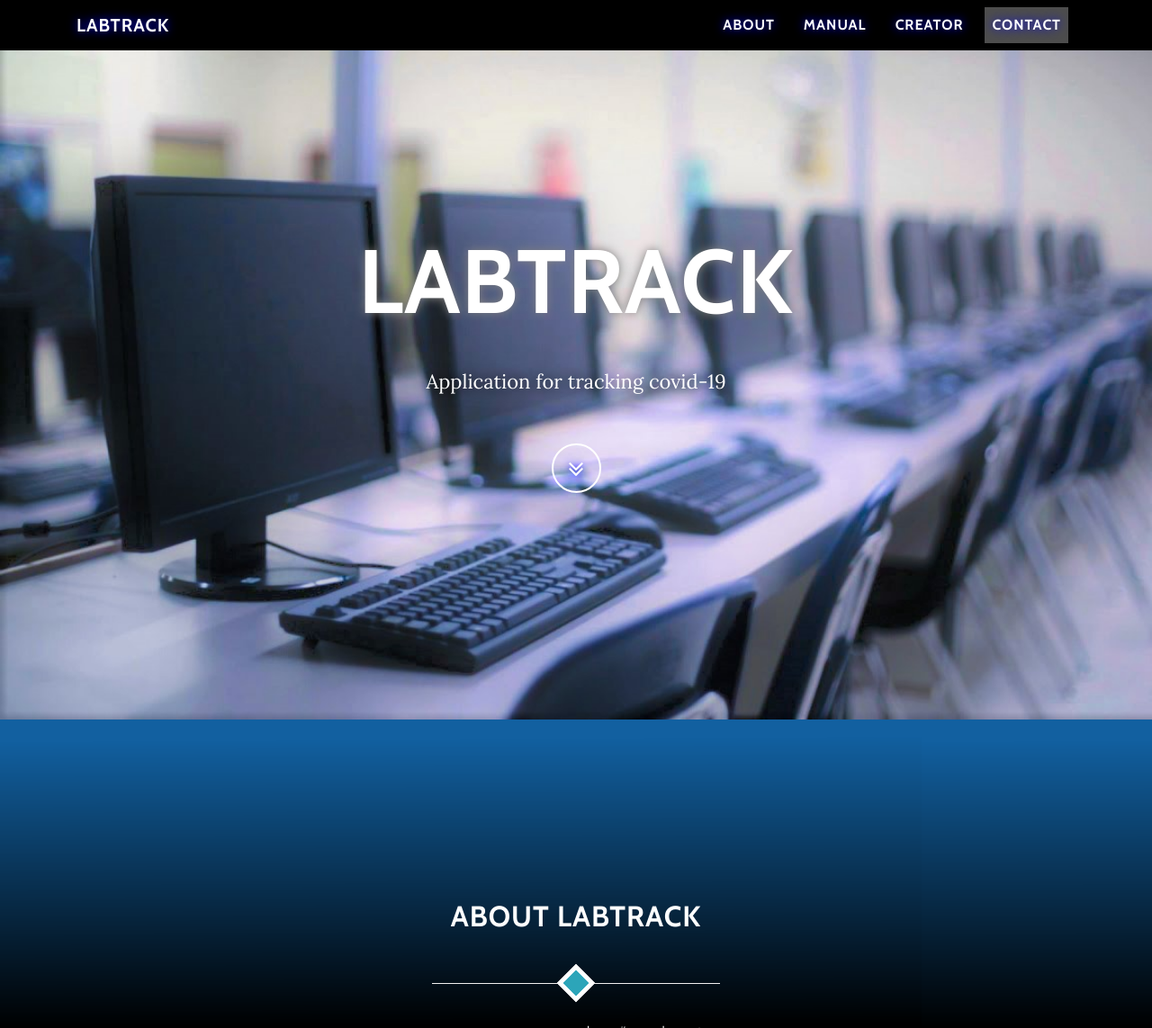
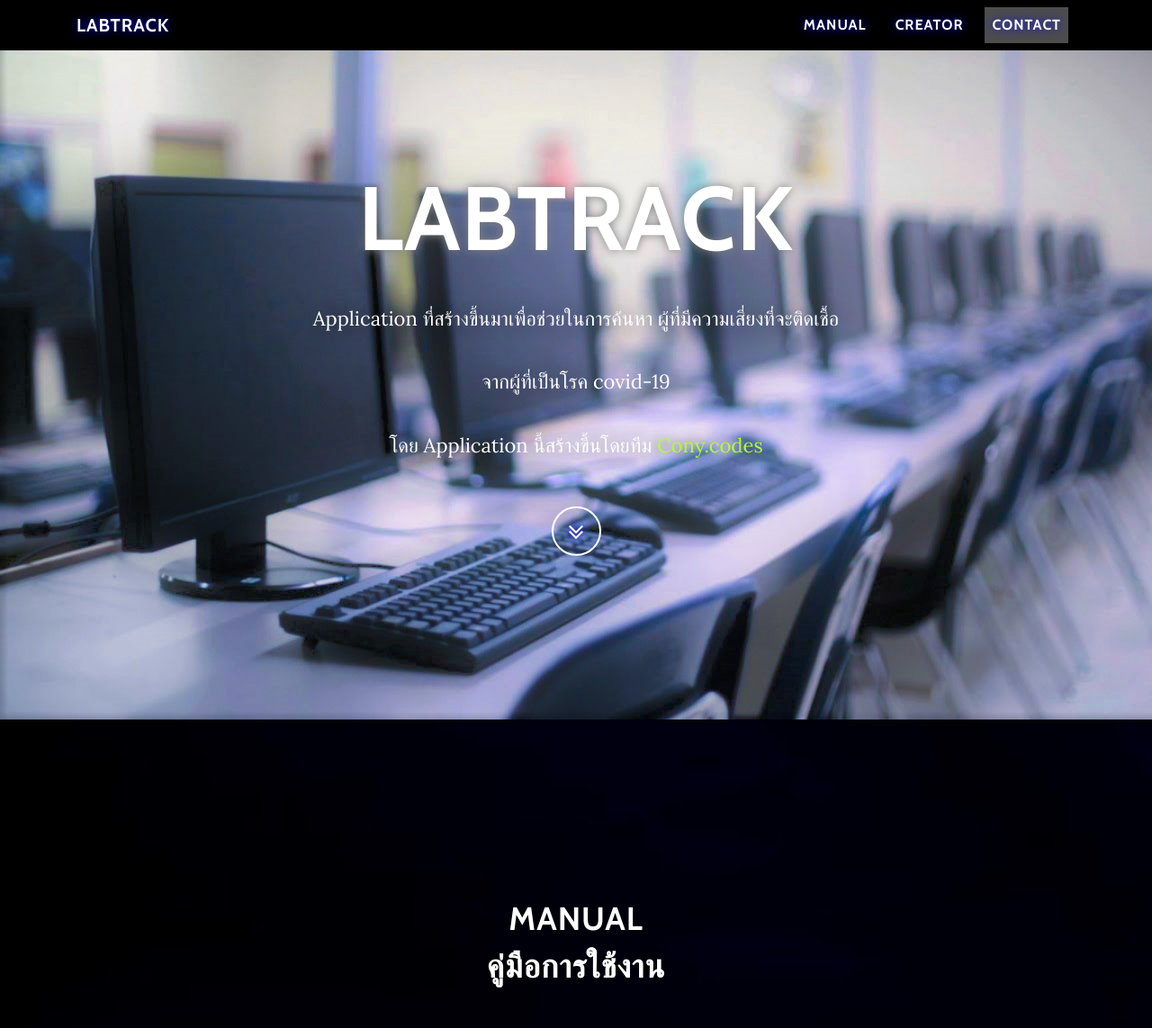
Before and after one commit to kmutnb-covid19/lab_track, a Django app: page / in a window 1280 px wide. Shown: the top 1143 px of the page at 90% size. Run offline with Django 3.2, Linux system fonts and the light colour scheme; some libraries are stand-ins or nearby versions.

Commit message:
merge about and header section of LThomepage.html @kitsanapongK
merge about and header section of LThomepage.html

Co-Authored-By: kitsanapongK <kitsanapongk@users.noreply.github.com>

```diff
--- a/kmutnbtrackapp/templates/Page/LThomepage.html
+++ b/kmutnbtrackapp/templates/Page/LThomepage.html
@@ -235,7 +235,7 @@
                 value="Menu"><i class="fa fa-bars"></i></button>
             <div class="collapse navbar-collapse" id="navbarResponsive">
                 <ul class="nav navbar-nav ml-auto">
-                    <li class="nav-item nav-link js-scroll-trigger" role="presentation"><a class="nav-link js-scroll-trigger" href="#about">About</a></li>
+
                     <li class="nav-item nav-link js-scroll-trigger" role="presentation"><a class="nav-link js-scroll-trigger" href="#download">Manual</a></li>
                     <li class="nav-item nav-link js-scroll-trigger" role="presentation"><a class="nav-link js-scroll-trigger" href="#creator">creator</a></li>
                     <li class="nav-item nav-link js-scroll-trigger" role="presentation"><a class="nav-link js-scroll-trigger" href="#contact">contact</a></li>
@@ -250,35 +250,18 @@
                 <div class="row" data-aos="fade">
                     <div class="col-lg-8 mx-auto">
                         <h1 class="brand-heading" style="text-shadow: 0px 0px 11px gray;">Labtrack</h1>
-                        <p class="intro-text" style="text-shadow: 0px 0px 15px black;">Application for tracking covid-19</p>
-                        <a class="btn btn-link btn-circle"  role="button" style="text-shadow: 0px 0px 10px blue" href="#about"><i class="fa fa-angle-double-down animated"  ></i></a></div>
+                        <p class="intro-text" style="text-shadow: 0px 0px 30px black;">Application ที่สร้างขึ้นมาเพื่อช่วยในการค้นหา ผู้ที่มีความเสี่ยงที่จะติดเชื้อ</p>
+                         <p class="intro-text" style="text-shadow: 0px 0px 30px black;"> จากผู้ที่เป็นโรค covid-19</p>
+                        <p class="intro-text" style="text-shadow: 0px 0px 30px black;">โดย Application นี้สร้างขึ้นโดยทีม <a href="https://cony.codes/" style="color:greenyellow;text-shadow: 0px 0px 15px black;">Cony.codes</a>  </p>
+
+                        <a class="btn btn-link btn-circle"  role="button" style="text-shadow: 0px 0px 10px blue" href="#download"><i class="fa fa-angle-double-down animated"  ></i></a></div>
                 </div>
             </div>
         </div>
     </header>
 
 
-    <section id="about" class="content-section text-center" style="background-image:url({% static 'images/BG02.png' %});">
-        <div class="container">
-            <div class="row" data-aos="fade">
-                <div class="col-lg-8 mx-auto">
-                    <h2 style="margin-bottom: 10px">ABOUT LABTRACK</h2>
-                    <div class="col-sm-12">
-                        <!-- Section Title -->
-	                        <div class="section-title">
-                                <div class="divider">
-                                </div>
-                            </div>
-                        </div>
 
-                    <p >LABTRACK คือ Application ที่สร้างขึ้นมาเพื่อช่วยในการค้นหา </p>
-                    <p >ผู้ที่มีความเสี่ยงที่จะติดเชื้อ จากผู้ที่เป็นโรค covid-19</p>
-                    <p>โดย Application นี้สร้างขึ้นโดยคณะ <a href="https://cony.codes/">Cony.codes</a>  </p>
-
-                </div>
-            </div>
-        </div>
-    </section>
     <section id="download" class="download-section content-section text-center" style="background-image:url({% static 'images/BG06.jpg' %});">
         <div class="container" data-aos="fadeIn">
             <div class="col-lg-8 mx-auto">
```
